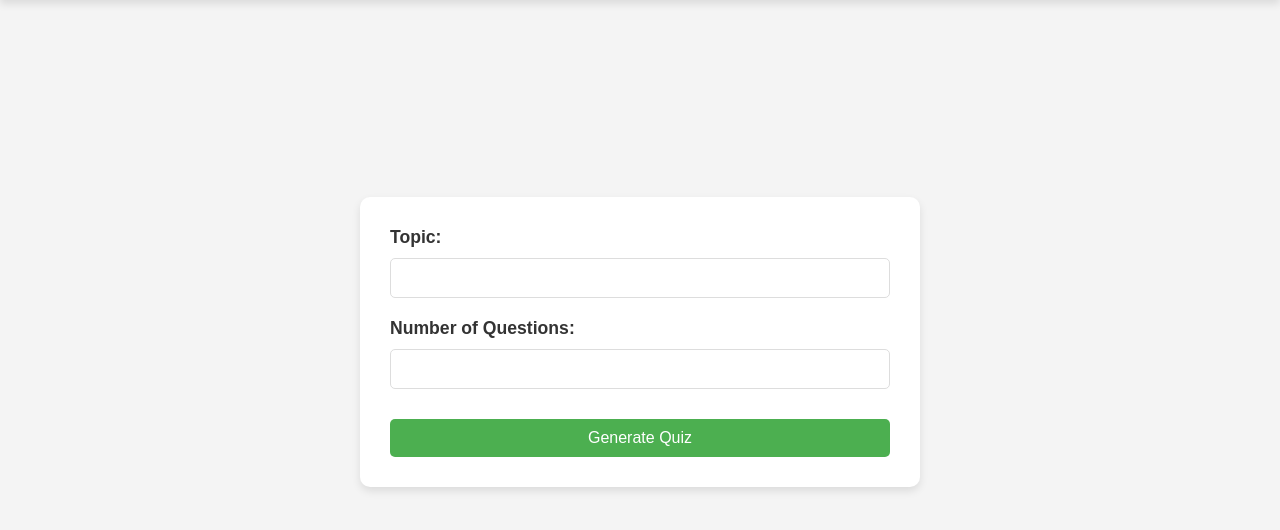
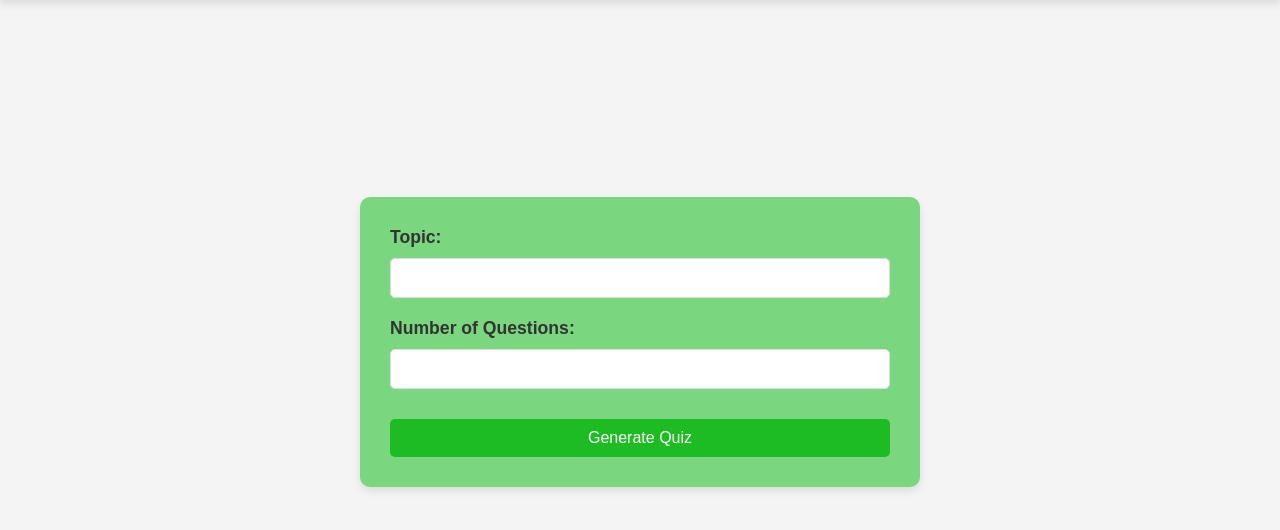
Before and after one commit to abdulrahman-nisar/Falcon-Hackathon, a Flask app: page / in a window 1280 px wide. Shown: the part 98-628 px from the top of the page. Run offline with Flask 3, Linux system fonts and the light colour scheme.

Commit message:
Abdulrahman's changes

```diff
--- a/static/home.css
+++ b/static/home.css
@@ -43,7 +43,7 @@ h1 {
     width: 100%;
     margin: 80px auto 0;
     padding: 30px;
-    background-color: #ffffff;
+    background-color: #7bd680;
     border-radius: 10px;
     box-shadow: 0 4px 8px rgba(0, 0, 0, 0.1);
 }
@@ -69,7 +69,7 @@ button {
     display: inline-block;
     padding: 10px 20px;
     color: white;
-    background-color: #4CAF50;
+    background-color: #1ebc23;
     border: none;
     border-radius: 5px;
     cursor: pointer;
@@ -77,7 +77,7 @@ button {
 }
 
 button:hover {
-    background-color: #45a049;
+    background-color: #3ad241;
 }
 
 
```
